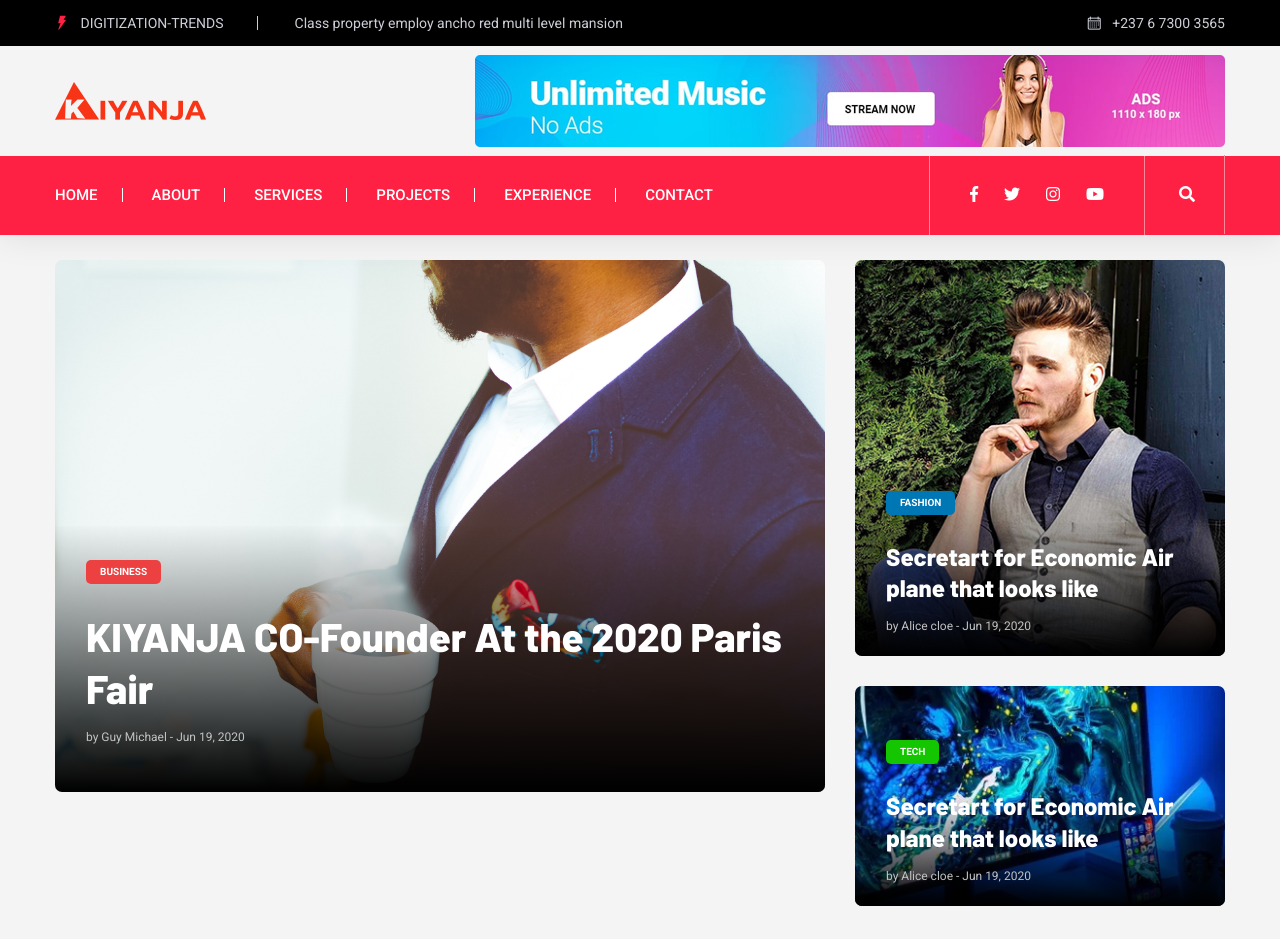
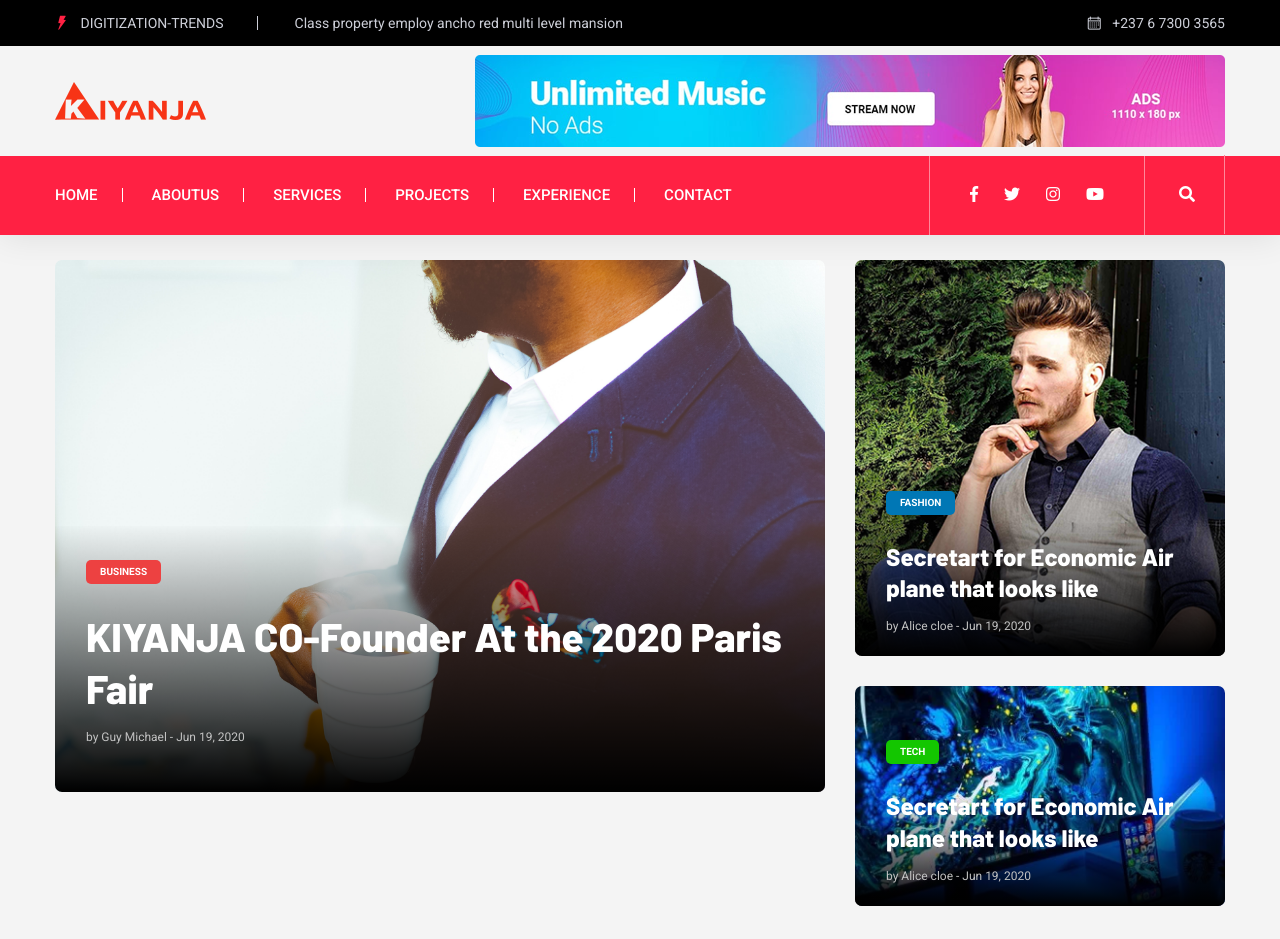
Before and after one commit to kiyanjathinklabs/kiyanja.com, a plain HTML site: page index.html in a window 1280 px wide. Shown: the top 939 px of the page. Drawn offline with Linux system fonts and the light colour scheme.

Commit message:
chage to aboutus

```diff
--- a/index.html
+++ b/index.html
@@ -90,7 +90,7 @@
                                 <nav>
                                     <ul id="navigation">
                                         <li><a href="index.html">Home</a></li>
-                                        <li><a href="about.html">about</a></li>
+                                        <li><a href="about.html">aboutus</a></li>
                                         <li><a href="categori.html">Services</a></li>
                                         <li><a href="latest_news.html">Projects</a></li>
                                         <li><a href="#">Experience</a>
```
